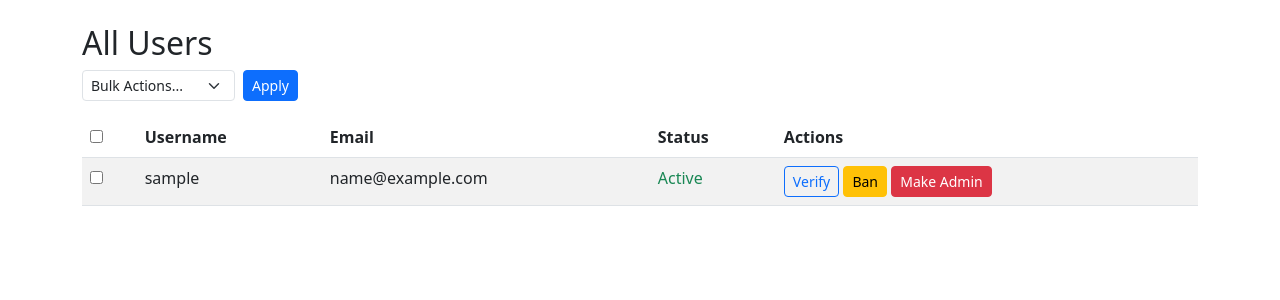
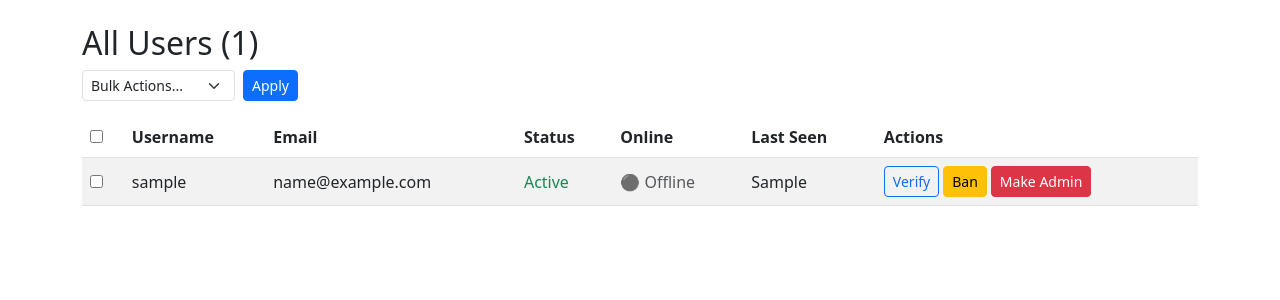
Before and after one commit to SprinklekitOfficial/MySocial, a Flask app: template templates/admin_users.html in a window 1280 px wide. Shown: the part 56-356 px from the top of the page. Run offline with Flask 3, Linux system fonts and the light colour scheme; the template is opened without the code that fills it: most values are stand-ins (such as "Sample title", 1, 10 or a date in 2020).

Commit message:
Update admin_users.html

```diff
--- a/templates/admin_users.html
+++ b/templates/admin_users.html
@@ -10,15 +10,20 @@
     <nav class="navbar navbar-expand-lg navbar-dark bg-dark">
         <div class="container-fluid">
             <a class="navbar-brand" href="{{ url_for('admin_dashboard') }}">Admin Panel</a>
-            <div class="navbar-nav ms-auto">
-                <a class="nav-link" href="{{ url_for('feed') }}">🏠 Main Site</a>
-                <a class="nav-link" href="{{ url_for('logout') }}">🚪 Logout</a>
+            <button class="navbar-toggler" type="button" data-bs-toggle="collapse" data-bs-target="#navbarNav">
+                <span class="navbar-toggler-icon"></span>
+            </button>
+            <div class="collapse navbar-collapse" id="navbarNav">
+                <ul class="navbar-nav ms-auto">
+                    <li class="nav-item"><a class="nav-link" href="{{ url_for('feed') }}">🏠 Main Site</a></li>
+                    <li class="nav-item"><a class="nav-link" href="{{ url_for('logout') }}">🚪 Logout</a></li>
+                </ul>
             </div>
         </div>
     </nav>
 
     <div class="container mt-4">
-        <h2>All Users</h2>
+        <h2>All Users ({{ users|length }})</h2>
         <form id="bulkForm" method="POST" action="{{ url_for('bulk_users') }}">
             <div class="d-flex align-items-center mb-3">
                 <select name="action" class="form-select form-select-sm me-2" style="width: auto;">
@@ -33,13 +38,16 @@
                 </select>
                 <button type="submit" class="btn btn-sm btn-primary" onclick="return confirm('Apply selected action to checked users?')">Apply</button>
             </div>
-            <table class="table table-striped">
+            <div class="table-responsive">
+                <table class="table table-striped align-middle">
                     <thead>
                         <tr>
                             <th><input type="checkbox" id="selectAll"></th>
                             <th>Username</th>
                             <th>Email</th>
                             <th>Status</th>
+                            <th>Online</th>
+                            <th>Last Seen</th>
                             <th>Actions</th>
                         </tr>
                     </thead>
@@ -62,27 +70,47 @@
                                 {% endif %}
                             </td>
                             <td>
-                            <!-- Individual quick actions (still work) -->
-                            <form method="POST" action="{{ url_for('toggle_verify', uid=user.uid) }}" style="display:inline;">
+                                {% if user.online %}
+                                    <span class="text-success">🟢 Online</span>
+                                {% else %}
+                                    <span class="text-muted">⚫ Offline</span>
+                                {% endif %}
+                            </td>
+                            <td>
+                                {% if user.online %}
+                                    <span class="text-muted">-</span>
+                                {% else %}
+                                    {{ user.last_seen }}
+                                {% endif %}
+                            </td>
+                            <td>
+                                <div class="d-flex flex-wrap gap-1">
+                                    <form method="POST" action="{{ url_for('toggle_verify', uid=user.uid) }}" class="d-inline">
                                         <button type="submit" class="btn btn-sm {% if user.verified %}btn-outline-secondary{% else %}btn-outline-primary{% endif %}">
                                             {% if user.verified %}Unverify{% else %}Verify{% endif %}
                                         </button>
                                     </form>
-                            <form method="POST" action="{{ url_for('toggle_ban', uid=user.uid) }}" style="display:inline;">
+                                    <form method="POST" action="{{ url_for('toggle_ban', uid=user.uid) }}" class="d-inline">
                                         <button type="submit" class="btn btn-sm {% if user.banned %}btn-success{% else %}btn-warning{% endif %}">
                                             {% if user.banned %}Unban{% else %}Ban{% endif %}
                                         </button>
                                     </form>
-                            <form method="POST" action="{{ url_for('toggle_admin', uid=user.uid) }}" style="display:inline;">
+                                    <form method="POST" action="{{ url_for('toggle_admin', uid=user.uid) }}" class="d-inline">
                                         <button type="submit" class="btn btn-sm {% if user.isAdmin %}btn-secondary{% else %}btn-danger{% endif %}">
                                             {% if user.isAdmin %}Revoke Admin{% else %}Make Admin{% endif %}
                                         </button>
                                     </form>
+                                </div>
                             </td>
+                        </tr>
+                        {% else %}
+                        <tr>
+                            <td colspan="7" class="text-center">No users found.</td>
                         </tr>
                         {% endfor %}
                     </tbody>
                 </table>
+            </div>
         </form>
     </div>
 
```
Lines whose indentation alone changed are shown as unchanged.
